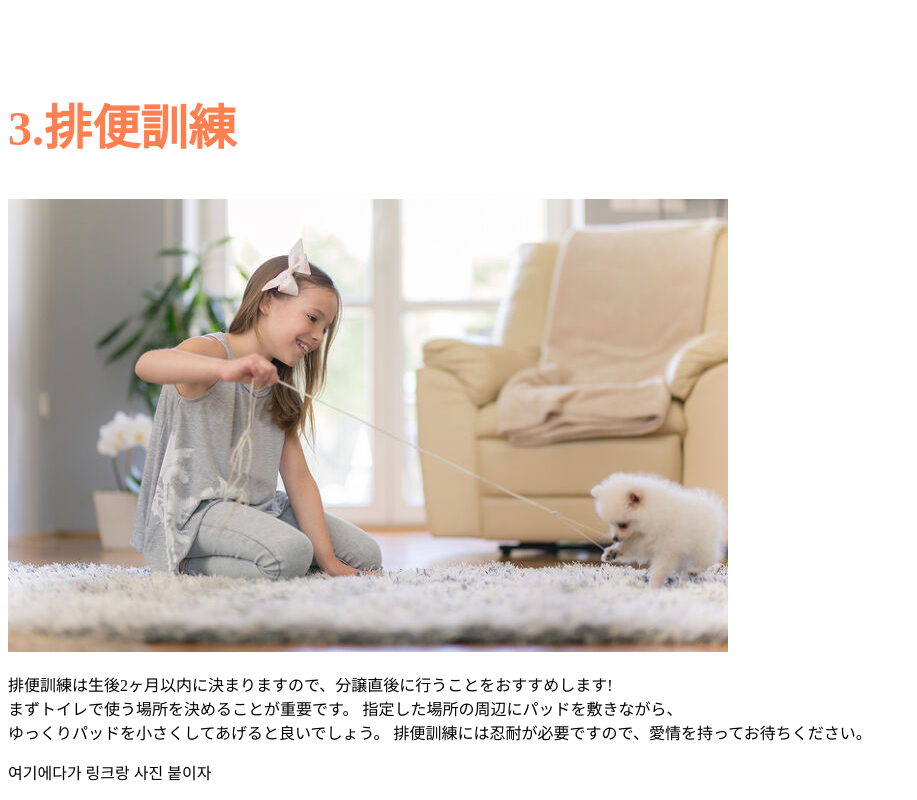
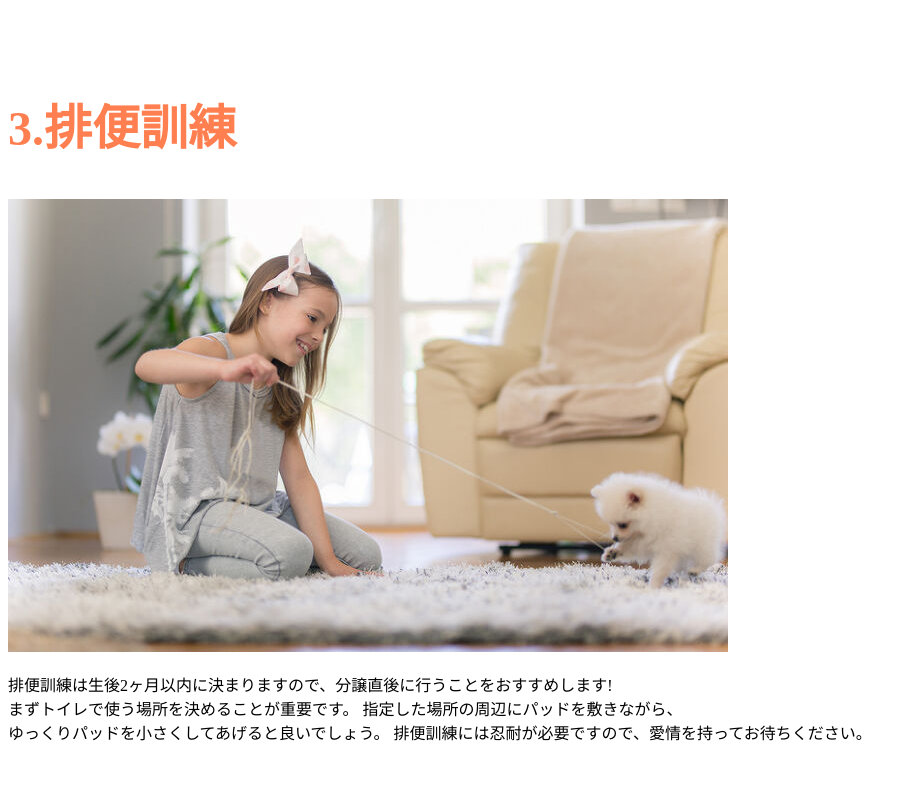
Before and after one commit to hi6724/hi6724.github.io, a plain HTML site: page 기말레포트/1/1.html in a window 1280 px wide. Shown: the part 2215-3015 px from the top of the page, without its empty margins (0-917 px from the left). After the commit the page ends 2975 px from the top, so only its background shows below. Drawn offline with Linux system fonts and the light colour scheme; a script that the page names is missing.

Commit message:
Update 1.html

```diff
--- a/기말레포트/1/1.html
+++ b/기말레포트/1/1.html
@@ -69,10 +69,7 @@
          ゆっくりパッドを小さくしてあげると良いでしょう。 排便訓練には忍耐が必要ですので、愛情を持ってお待ちください。</p>
 
     </div>
-    <div>
-    <p>여기에다가 링크랑 사진 붙이자</p>
 
-    </div>
     <script src="js/test.js"></script>
 </body>
 
```
